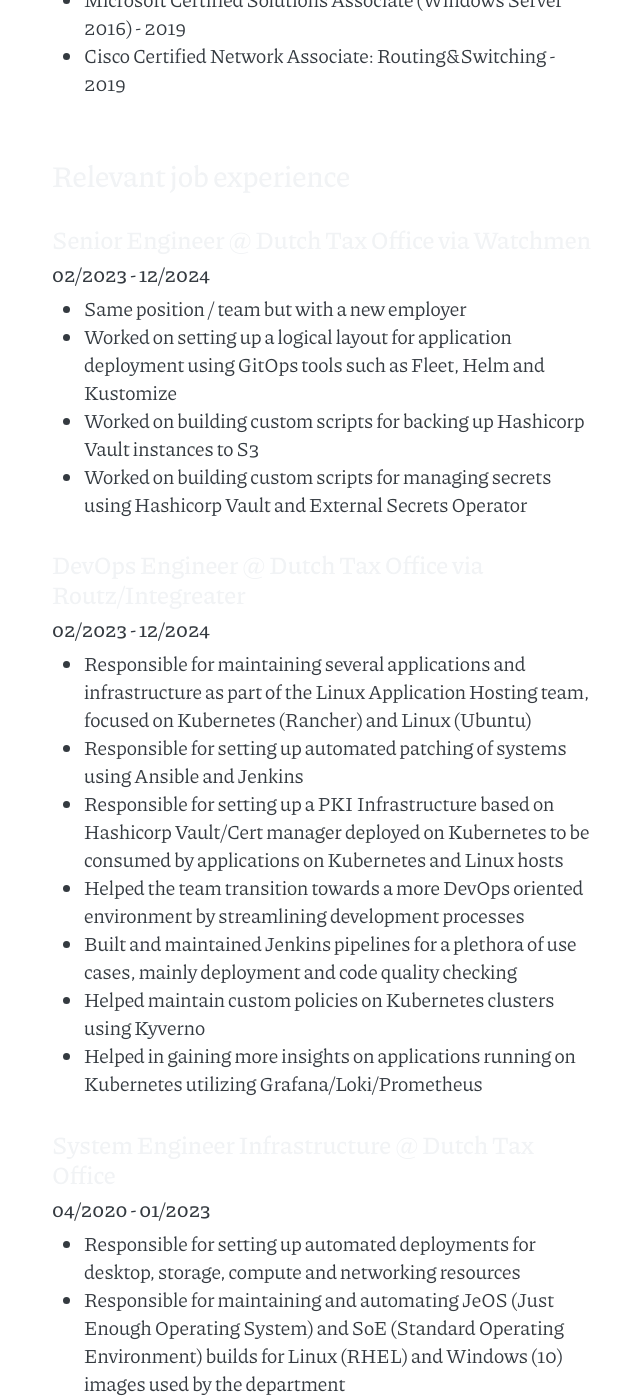
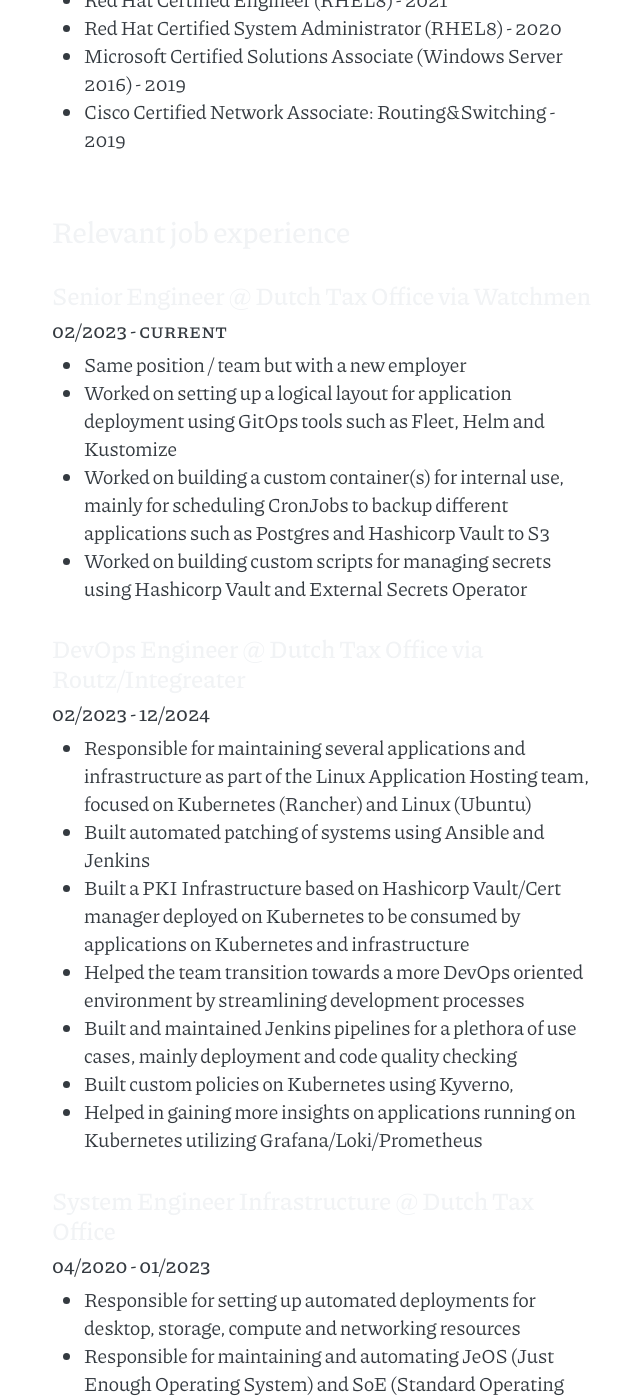
Before and after one commit to tim-kuiper/tim-kuiper.github.io, a Jekyll site: the page built from cv.md, in a window 1280 px wide and 1400 px high, scrolled down 1192 px. Shown: the whole window, without its empty margins (315-955 px from the left). Built offline with Jekyll 4.4.1, drawn with Linux system fonts in a browser that asks for light colours; some of the changed text lies outside the part shown.

Commit message:
add new certifications and polish

```diff
--- a/cv.md
+++ b/cv.md
@@ -36,20 +38,20 @@
 
 # Relevant job experience
 ## Senior Engineer @ Dutch Tax Office via Watchmen
-### 02/2023 - 12/2024
+### 02/2023 - current
 * Same position / team but with a new employer
 * Worked on setting up a logical layout for application deployment using GitOps tools such as Fleet, Helm and Kustomize
-* Worked on building custom scripts for backing up Hashicorp Vault instances to S3
+* Worked on building a custom container(s) for internal use, mainly for scheduling CronJobs to backup different applications such as Postgres and Hashicorp Vault to S3
 * Worked on building custom scripts for managing secrets using Hashicorp Vault and External Secrets Operator
 
 ## DevOps Engineer @ Dutch Tax Office via Routz/Integreater
 ### 02/2023 - 12/2024
 * Responsible for maintaining several applications and infrastructure as part of the Linux Application Hosting team, focused on Kubernetes (Rancher) and Linux (Ubuntu)
-* Responsible for setting up automated patching of systems using Ansible and Jenkins
-* Responsible for setting up a PKI Infrastructure based on Hashicorp Vault/Cert manager deployed on Kubernetes to be consumed by applications on Kubernetes and Linux hosts
+* Built automated patching of systems using Ansible and Jenkins
+* Built a PKI Infrastructure based on Hashicorp Vault/Cert manager deployed on Kubernetes to be consumed by applications on Kubernetes and infrastructure
 * Helped the team transition towards a more DevOps oriented environment by streamlining development processes
 * Built and maintained Jenkins pipelines for a plethora of use cases, mainly deployment and code quality checking
-* Helped maintain custom policies on Kubernetes clusters using Kyverno
+* Built custom policies on Kubernetes using Kyverno,
 * Helped in gaining more insights on applications running on Kubernetes utilizing Grafana/Loki/Prometheus
 
 ## System Engineer Infrastructure @ Dutch Tax Office
```
Also changed, not shown: other parts of cv.md (+5 -0 lines).
